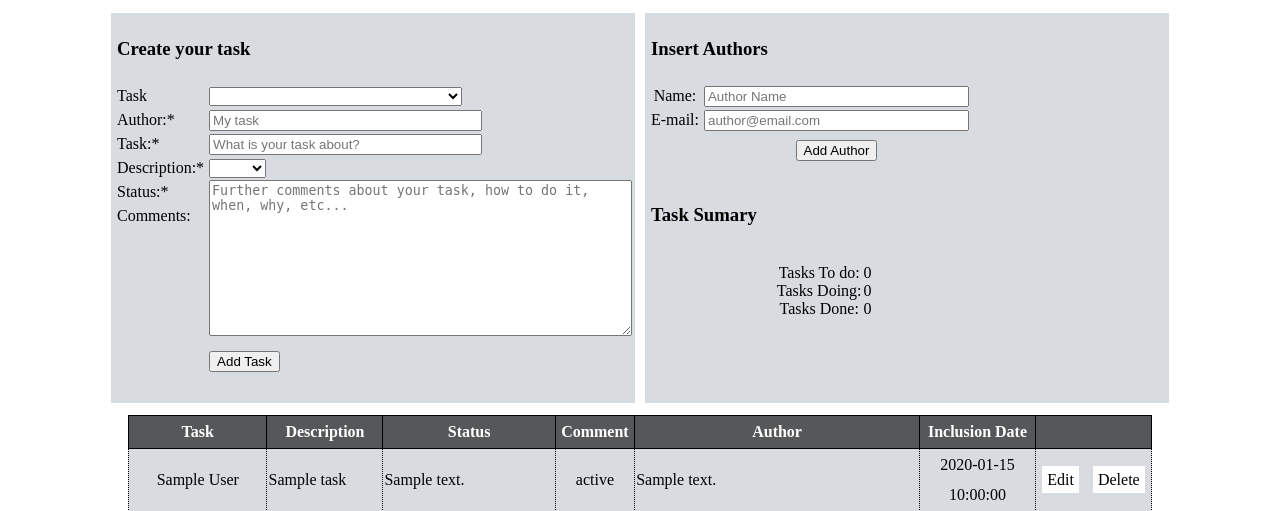
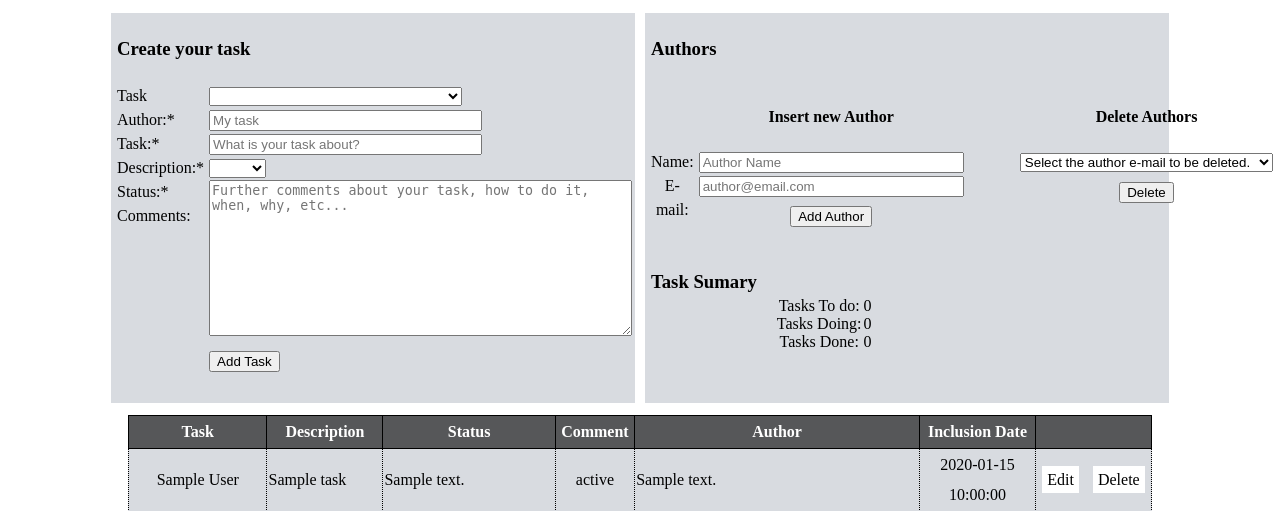
Before and after one commit to vsrromero/todolist, a PHP site: page / in a window 1280 px wide. Shown: the part 92-603 px from the top of the page. Run offline with PHP 8.4, Linux system fonts and the light colour scheme; tables that the repository leaves empty or names only in its code hold one stand-in row (values such as "Sample post").

Commit message:
created delete author function and optimized warnings on create/delete task and authors

```diff
--- a/Controllers/AuthorsController.php
+++ b/Controllers/AuthorsController.php
@@ -24,6 +24,11 @@
             return $result;
         }
 
+        public function deleteAuthor($authorEmail)
+        {
+            $this->dbastmt->deleteAuthor($authorEmail);
+        }
+
     }
 
 ?>
--- a/Models/DBAModel.php
+++ b/Models/DBAModel.php
@@ -107,6 +107,11 @@
             return $results;
         }
 
+        public function deleteAuthor($authorEmail){
+            $delete = $this->dba->prepare("DELETE FROM tb_authors WHERE author_email = :authorEmail");
+            $delete->bindValue(":authorEmail" , $authorEmail);
+            $delete->execute();
+        }
 
     }
 
--- a/public/css/style.css
+++ b/public/css/style.css
@@ -89,6 +89,11 @@ input[type="submit"] {
 }
 
 .mFormRight {
+    padding-top: 5px;
+    padding-left: 5px;
+}
+
+.mFormDelete {
     padding-top: 5px;
     padding-left: 5px;
 }
--- a/views/index.php
+++ b/views/index.php
@@ -30,6 +30,8 @@
                 </div>
                 <!--left form to create tasks-->
 
+
+
                 <div class="mForm">
                     <div class="mFormLeft">
                         <label for="author">Task Author:* </label><br />
@@ -40,7 +42,7 @@
                     </div>
                     <div class="mFormRight">
                         <form action="index.php" method="POST">
-                            <select name="author" placeholder="Task author" id="author" style="width:19em;">
+                            <select name="author" id="author" style="width:19em;">
                                 <option value=""></option>
                                 <?php
                                 //Get the authors from DB and insert them into a <select> menu.
@@ -86,6 +88,7 @@
                                     } else {
                                         echo '<span class="warning">You must fill all mandatory (*) fields.</span>';
                                     }
+                                    header("refresh: 5");
                                 }
 
                             ?>
@@ -98,19 +101,20 @@
 
             <div class="right">
             <div class="title">
-                    <h3>Insert Authors</h3>
+                    <h3>Authors</h3>
             </div>
                 <div class="mForm">
                     <div class="authors">
 
                         <div class="mFormLeft">
-
+                            <h4>&nbsp;</h4>
                             <label for="authorName">Name: </label><br />
                             <label for="email">E-mail: </label><br />
 
                         </div>
 
                         <div class="mFormRight">
+                                <h4>Insert new Author</h4>
                                 <form action="index.php?" method="POST">
                                     <input name="authorName" type="text" size="30" placeholder="Author Name" id="authorName"> <br />
                                     <input name="email" type="email" size="30" placeholder="author@email.com" id="email"> <br />
@@ -133,12 +137,41 @@
                             } else {
                                 echo '<span class="warning">You must fill every field</span>';
                             }
-                        header("Refresh:0");
+                            header("Refresh: 5");
                         }
 
                         ?>
                         </div>
                         </div>
+                    </div>
+                    <!--Delete author section-->
+                    <?php
+                    if(isset($_POST['delAuthor'])){
+                        $emailAuthor = $_POST['delAuthor'];
+                        $authorstmt->deleteAuthor($emailAuthor);
+                        header('location: index.php');
+                    }
+                ?>
+                    <div class="mFormDelete" style="margin-left: 10%">
+                        <h4>Delete Authors</h4>
+                        <form action="" method="POST">
+                            <select name="delAuthor" style="width:19em;">
+                                <option value="">Select the author e-mail to be deleted.</option>
+                                <?php
+                                //Get the authors from DB and insert them into a <select> menu.
+                                            $authors = $authorstmt->showAuthors();
+
+                                            foreach($authors as $value){
+
+                                                    echo "<option value='".$value['author_email']."'>".$value['author_email'] ."</option>";
+
+                                            }
+                                            var_dump($authors);
+                                ?>
+                            </select>
+                            <input type="submit" value="Delete">
+
+                        </form>
                     </div>
                 </div>
 
@@ -219,7 +252,6 @@
 
     <footer>
 
-
     </footer>
 
 </body>
```
Lines whose indentation alone changed are shown as unchanged.
